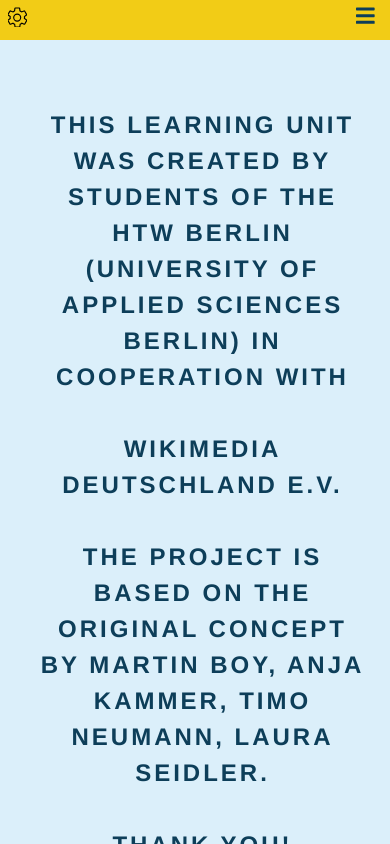
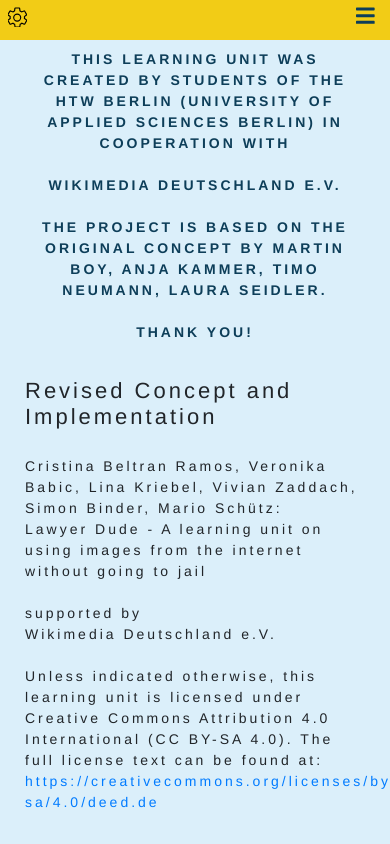
Before and after one commit to ViviZa/lawyer-dude, a React (Create React App) app: page /imprint in a window 390 px wide. Built offline with nearby package versions, Linux system fonts and the light colour scheme.

Commit message:
Adjust pagecontent margin & imprint styling for mobile

```diff
--- a/src/styles/_imprint.scss
+++ b/src/styles/_imprint.scss
@@ -30,3 +30,24 @@
 		}
 	}
 }
+
+
+@media only screen and (max-width: 599px) {
+
+	.Imprint {
+
+		.pagecontent {
+
+			div:nth-child(2) {
+				font-size: 14px;
+				margin: 1em 0;
+			}
+
+			h2 {
+				font-size: 22px;
+			}
+
+		}
+	}
+
+}
--- a/src/styles/_pagecontent.scss
+++ b/src/styles/_pagecontent.scss
@@ -313,6 +313,12 @@ ol {
 		}
 	}
 
+	.contentText {
+		font-size: 14px;
+		line-height: 1.5;
+		margin: 25px 0;
+	}
+
 	ol {
 		padding-left: 20px;
 	}
@@ -326,7 +332,7 @@ ol {
 	}
 
 	.pagecontent {
-		margin-left: 15px;
+		margin-left: 0;
 		padding: 35px 25px 25px 25px;
 		text-align: center;
 	}
```
